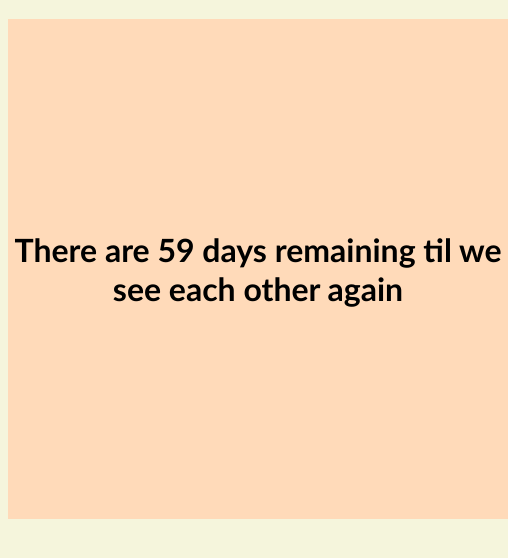
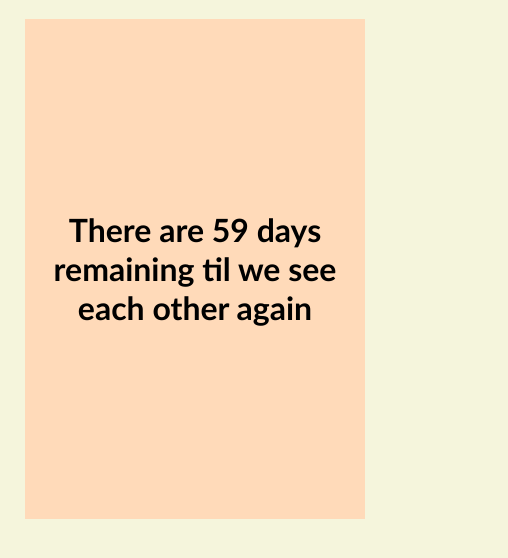
Before and after one commit to Vutlhari101/countdown, a plain HTML site: page index.html in a window 390 px wide. Shown: the part 70-628 px from the top of the page, 508 px wide, since content can reach past the window. Drawn offline with Linux system fonts and the light colour scheme.

Commit message:
fixed mobile div display bug

```diff
--- a/style.css
+++ b/style.css
@@ -1,6 +1,8 @@
 body {
     background-color: beige;
 }
+
+
 
 div {
     display: flex;
@@ -14,6 +16,7 @@ div {
 }
 
 .container {
+    box-sizing: border-box;
     width: 500px;
     height: 500px;
     background-color: peachpuff;
@@ -22,9 +25,16 @@ div {
     font-weight: 1000;
     font-size:large;
     font-family: 'Gill Sans', 'Gill Sans MT', Calibri, 'Trebuchet MS', sans-serif;
-    flex-grow: 1;
+    flex-grow: 0;
+    flex-shrink: 1;
     overflow: hidden;
     flex-direction: column;
+}
+@media (max-width: 400px) {
+    .container {
+        width: 340px;
+        margin: auto;
+    }
 }
 
 .container:hover {
```
